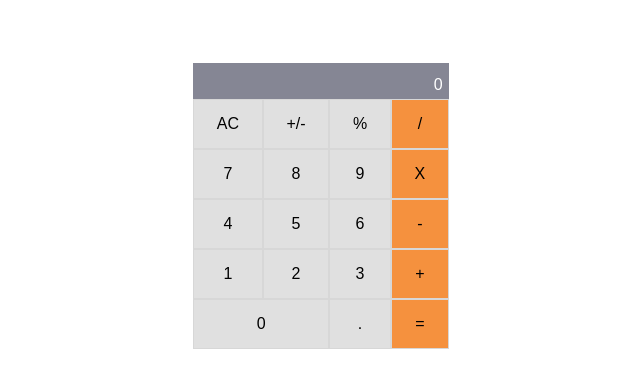
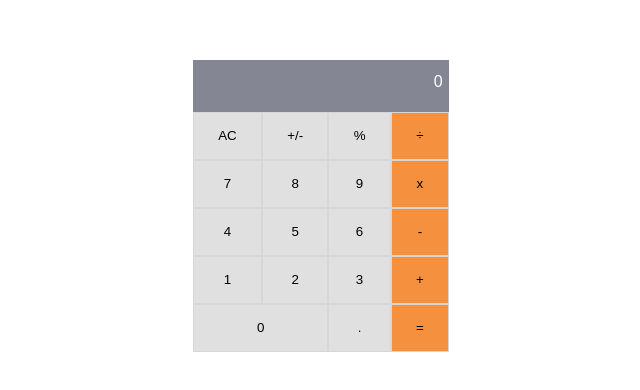
Before and after one commit to Sajeelzafar/MathMagicians, a React (Create React App) app: page / in a window 1280 px wide. Shown: the part 194-584 px from the top of the page, without its empty margins (319-959 px from the left). Built offline with nearby package versions, Linux system fonts and the light colour scheme; a web font is replaced by a local one.

Commit message:
Working Calculator

```diff
--- a/src/App.css
+++ b/src/App.css
@@ -13,7 +13,7 @@
 }
 
 .display {
-  height: 1rem;
+  height: 2rem;
   text-align: right;
   width: 19.5%;
   padding: 1% 0.5% 0.5% 0%;
@@ -23,9 +23,6 @@
 
 .calculator {
   width: 20%;
-}
-
-.buttons {
   text-decoration: none;
   grid-template-columns: auto auto auto auto;
   list-style: none;
@@ -43,6 +40,7 @@
 .colorButtons {
   height: 3rem;
   border: 1px solid rgb(215, 215, 215);
+  cursor: pointer;
 }
 
 .simpleButtons,
--- a/src/components/calculator.js
+++ b/src/components/calculator.js
@@ -1,32 +1,50 @@
 import React from 'react';
+import calculate from '../logic/calculate';
 
 class Calculator extends React.PureComponent {
+  constructor(props) {
+    super(props);
+    this.state = {
+      total: 0,
+      next: null,
+      operation: null,
+    };
+  }
+
+  Calculation = (e) => {
+    const output = calculate(this.state, e.target.textContent);
+    this.setState(output);
+  }
+
   render() {
+    const { total, next, operation } = this.state;
     return (
       <section className="calculatorContainer flex">
-        <div className="display">0</div>
+        <div className="display" type="button">
+          {total}
+          {operation}
+          {next}
+        </div>
         <div className="calculator">
-          <ul className="buttons">
-            <li className="simpleButtons flex">AC</li>
-            <li className="simpleButtons flex">+/-</li>
-            <li className="simpleButtons flex">%</li>
-            <li className="colorButtons flex">/</li>
-            <li className="simpleButtons flex">7</li>
-            <li className="simpleButtons flex">8</li>
-            <li className="simpleButtons flex">9</li>
-            <li className="colorButtons flex">X</li>
-            <li className="simpleButtons flex">4</li>
-            <li className="simpleButtons flex">5</li>
-            <li className="simpleButtons flex">6</li>
-            <li className="colorButtons flex">-</li>
-            <li className="simpleButtons flex">1</li>
-            <li className="simpleButtons flex">2</li>
-            <li className="simpleButtons flex">3</li>
-            <li className="colorButtons flex">+</li>
-            <li className="bigButton flex">0</li>
-            <li className="simpleButtons flex">.</li>
-            <li className="colorButtons flex">=</li>
-          </ul>
+          <button type="button" className="simpleButtons flex" onClick={this.Calculation}>AC</button>
+          <button type="button" className="simpleButtons flex" onClick={this.Calculation}>+/-</button>
+          <button type="button" className="simpleButtons flex" onClick={this.Calculation}>%</button>
+          <button type="button" className="colorButtons flex" onClick={this.Calculation}>÷</button>
+          <button type="button" className="simpleButtons flex" onClick={this.Calculation}>7</button>
+          <button type="button" className="simpleButtons flex" onClick={this.Calculation}>8</button>
+          <button type="button" className="simpleButtons flex" onClick={this.Calculation}>9</button>
+          <button type="button" className="colorButtons flex" onClick={this.Calculation}>x</button>
+          <button type="button" className="simpleButtons flex" onClick={this.Calculation}>4</button>
+          <button type="button" className="simpleButtons flex" onClick={this.Calculation}>5</button>
+          <button type="button" className="simpleButtons flex" onClick={this.Calculation}>6</button>
+          <button type="button" className="colorButtons flex" onClick={this.Calculation}>-</button>
+          <button type="button" className="simpleButtons flex" onClick={this.Calculation}>1</button>
+          <button type="button" className="simpleButtons flex" onClick={this.Calculation}>2</button>
+          <button type="button" className="simpleButtons flex" onClick={this.Calculation}>3</button>
+          <button type="button" className="colorButtons flex" onClick={this.Calculation}>+</button>
+          <button type="button" className="bigButton flex" onClick={this.Calculation}>0</button>
+          <button type="button" className="simpleButtons flex" onClick={this.Calculation}>.</button>
+          <button type="button" className="colorButtons flex" onClick={this.Calculation}>=</button>
 
         </div>
       </section>
--- a/src/logic/operate.js
+++ b/src/logic/operate.js
@@ -20,7 +20,7 @@ export default function operate(numberOne, numberTwo, operation) {
     }
   }
   if (operation === '%') {
-     try {
+    try {
       return one.mod(two).toString();
     } catch (err) {
       return "Can't find modulo as can't divide by 0.";
```
Also changed, not shown: src/logic/calculate.js (line endings or trailing spaces).
